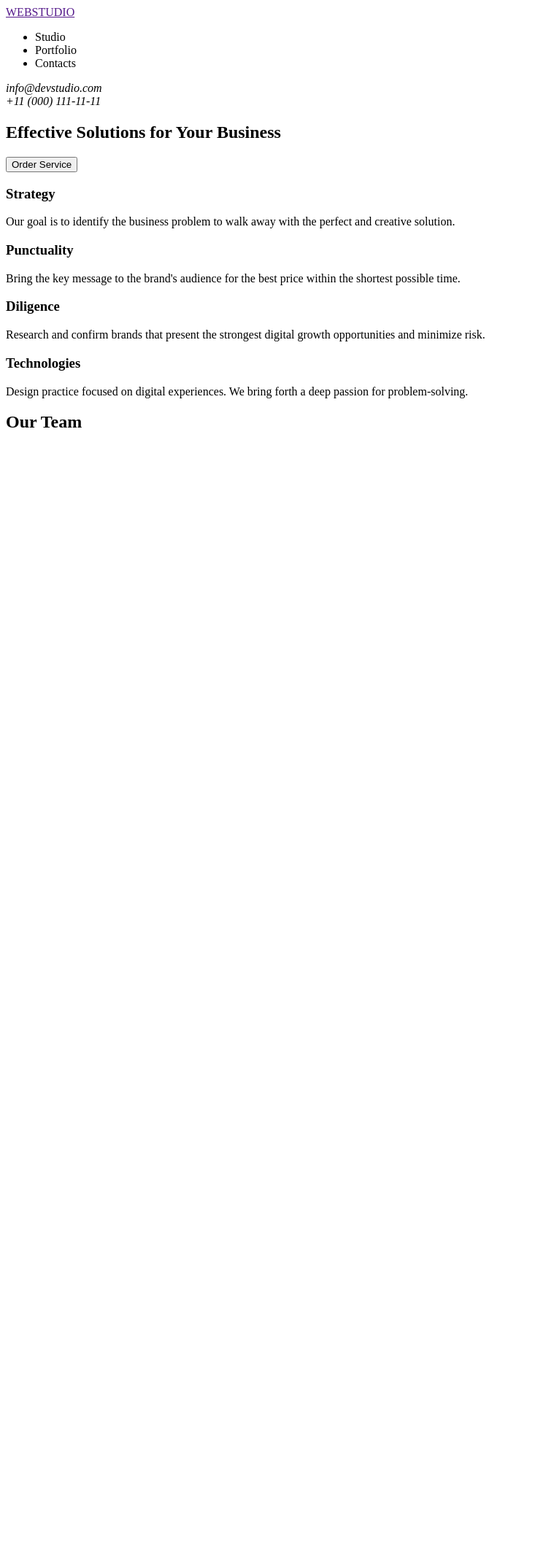
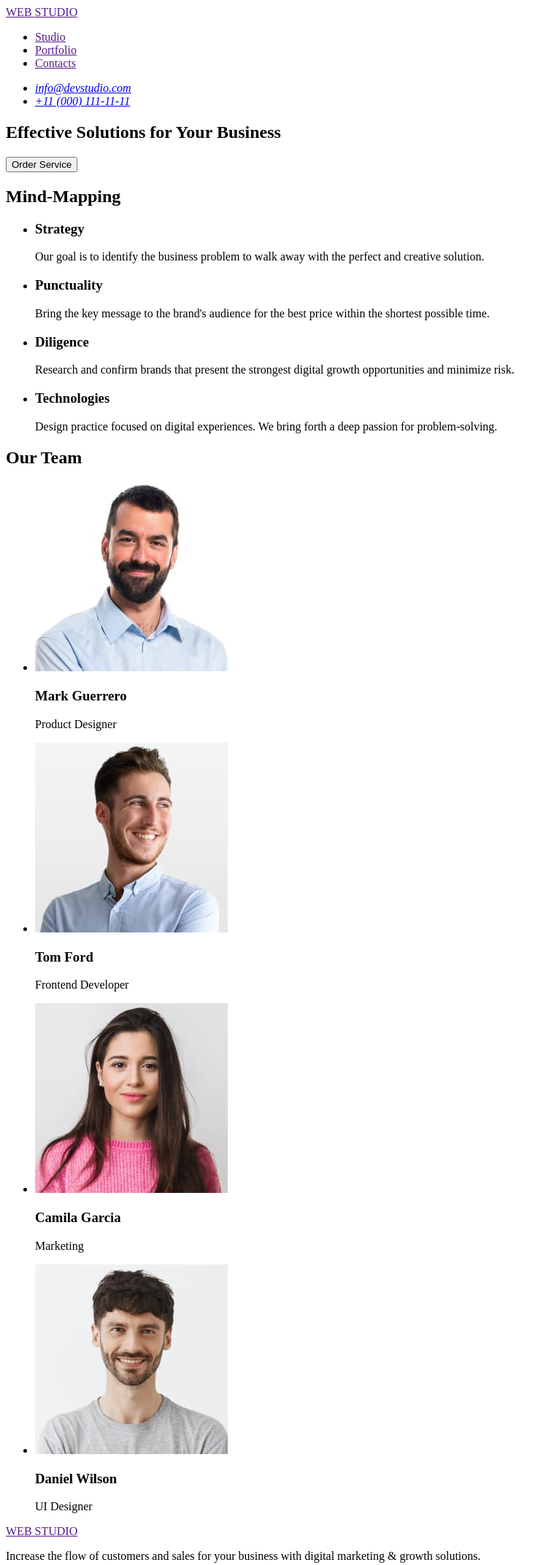
Before and after one commit to YakovShonin/goit-markup-hw-01, a plain HTML site: page index.html in a window 1280 px wide. Shown: the whole page at 73% size, without its empty margins (0-759 px from the left). Before the commit the page ends 800 px from the top, so only its background shows below. Drawn offline with Linux system fonts and the light colour scheme.

Commit message:
Total 1 level

```diff
--- a/index.html
+++ b/index.html
@@ -9,48 +9,118 @@
   </head>
   <body>
     <header>
-      <a href="">WEBSTUDIO</a>
+      <nav>
+        <a href="">WEB <span>STUDIO</span></a>
         <ul>
-        <li>Studio</li>
-        <li>Portfolio</li>
-        <li>Contacts</li>
+          <li><a href="">Studio</a></li>
+          <li><a href="">Portfolio</a></li>
+          <li><a href="">Contacts</a></li>
         </ul>
-      <address>info@devstudio.com <br />+11 (000) 111-11-11</address>
+      </nav>
+      <address>
+        <ul>
+          <li>
+            <a href="mailto:info@devstudio.com">info@devstudio.com</a>
+          </li>
+          <li>
+            <a href="tel:+110001111111">+11 (000) 111-11-11</a>
+          </li>
+        </ul>
+      </address>
     </header>
 
     <main>
       <section>
         <h1>Effective Solutions for Your Business</h1>
-        <button>Order Service</button>
+        <button type="button">Order Service</button>
       </section>
 
       <section>
+        <h2>Mind-Mapping</h2>
+        <ul>
+          <li>
             <h3>Strategy</h3>
             <p>
               Our goal is to identify the business problem to walk away with the
               perfect and creative solution.
             </p>
+          </li>
+          <li>
             <h3>Punctuality</h3>
             <p>
               Bring the key message to the brand's audience for the best price
               within the shortest possible time.
             </p>
+          </li>
+          <li>
             <h3>Diligence</h3>
             <p>
-          Research and confirm brands that present the strongest digital growth
-          opportunities and minimize risk.
+              Research and confirm brands that present the strongest digital
+              growth opportunities and minimize risk.
             </p>
+          </li>
+          <li>
             <h3>Technologies</h3>
             <p>
-          Design practice focused on digital experiences. We bring forth a deep
-          passion for problem-solving.
+              Design practice focused on digital experiences. We bring forth a
+              deep passion for problem-solving.
             </p>
+          </li>
+        </ul>
       </section>
 
       <section>
         <h2>Our Team</h2>
+        <ul>
+          <li>
+            <img
+              src="./images/img.jpg"
+              alt="Photo by designer"
+              width="264"
+              height="260"
+            />
+            <h3>Mark Guerrero</h3>
+            <p>Product Designer</p>
+          </li>
+          <li>
+            <img
+              src="./images/img (1).jpg"
+              alt="Developer's photo"
+              width="264"
+              height="260"
+            />
+            <h3>Tom Ford</h3>
+            <p>Frontend Developer</p>
+          </li>
+          <li>
+            <img
+              src="./images/img (2).jpg"
+              alt="Photo by Marketer"
+              width="264"
+              height="260"
+            />
+            <h3>Camila Garcia</h3>
+            <p>Marketing</p>
+          </li>
+          <li>
+            <img
+              src="./images/img (3).jpg"
+              alt="User Interface Designer Photo"
+              width="264"
+              height="260"
+            />
+            <h3>Daniel Wilson</h3>
+            <p>UI Designer</p>
+          </li>
+        </ul>
       </section>
     </main>
-    <footer></footer>
+    <footer>
+      <a href="">WEB <span>STUDIO</span></a>
+      <p>
+        Increase the flow of customers and sales for your business with digital
+        marketing & growth solutions.
+      </p>
+    </footer>
   </body>
 </html>
```
Also changed, not shown: images/img (1).jpg (added), images/img (2).jpg (added), images/img (3).jpg (added), images/img.jpg (added). Lines whose indentation alone changed are shown as unchanged.
